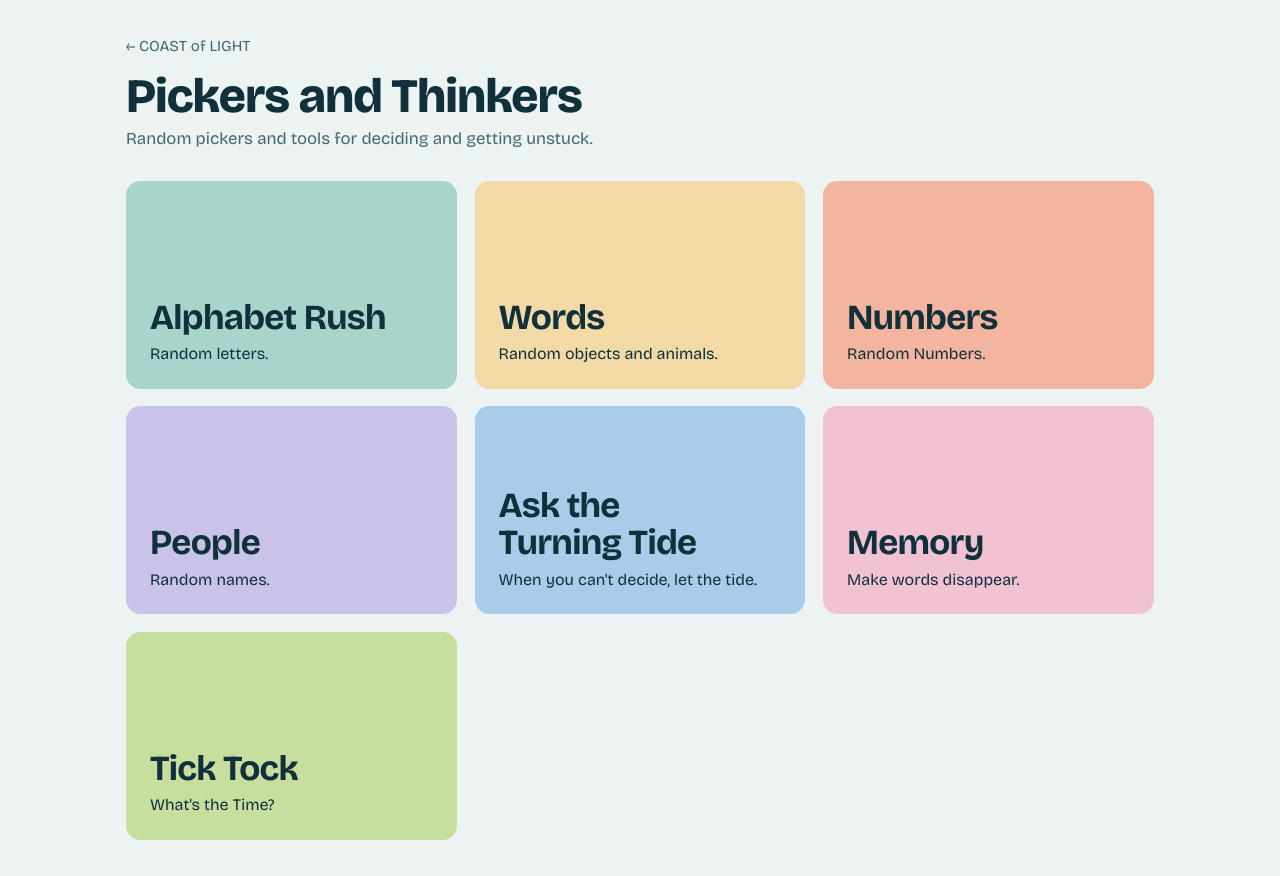
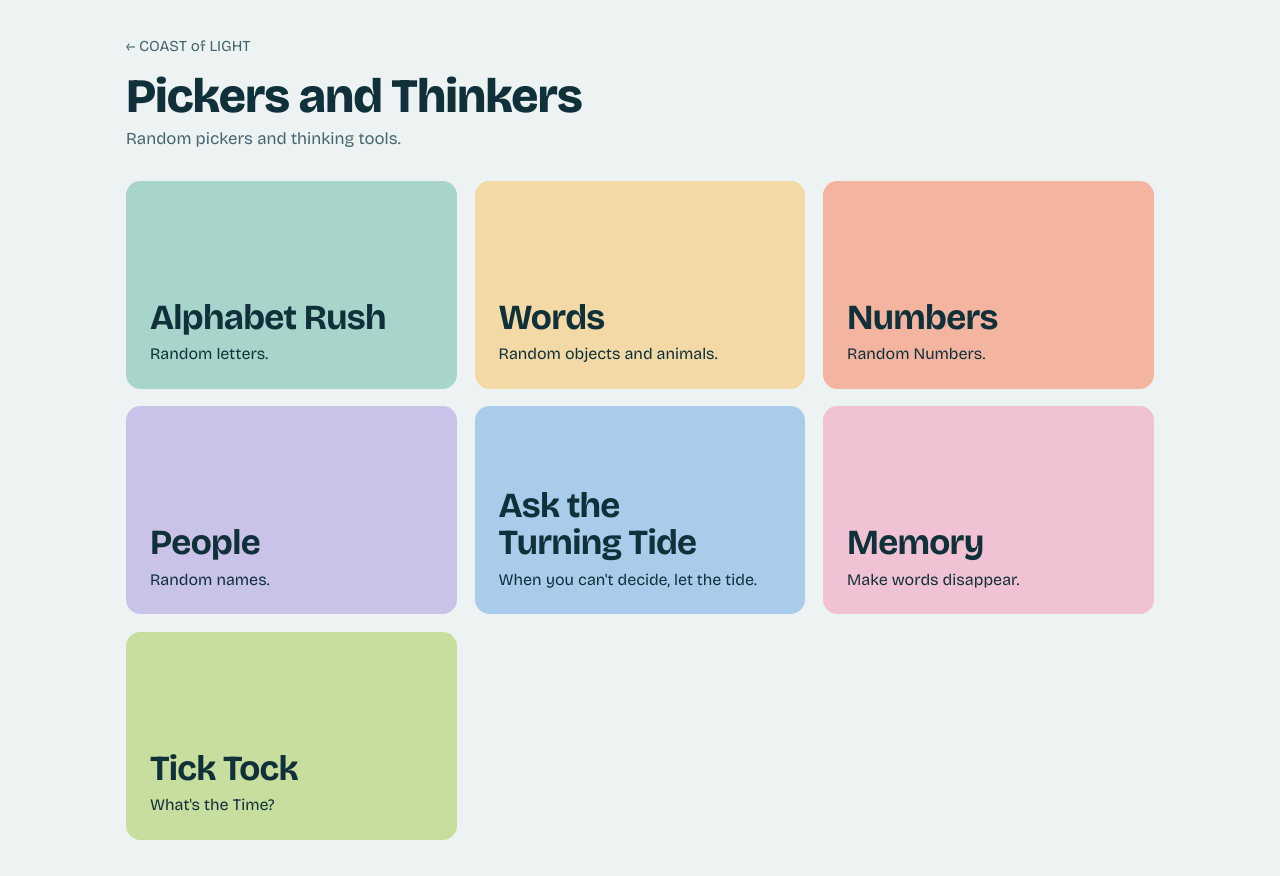
Before and after one commit to COASTofLIGHT/pickers-thinkers, a plain HTML site: page index.html in a window 1280 px wide. Drawn offline with nearby package versions, Linux system fonts and the light colour scheme.

Commit message:
Update index.html

```diff
--- a/index.html
+++ b/index.html
@@ -112,7 +112,7 @@
 
   <header>
     <h1>Pickers and Thinkers</h1>
-    <p>Random pickers and tools for deciding and getting unstuck.</p>
+    <p>Random pickers and thinking tools.</p>
   </header>
 
   <!--
```
